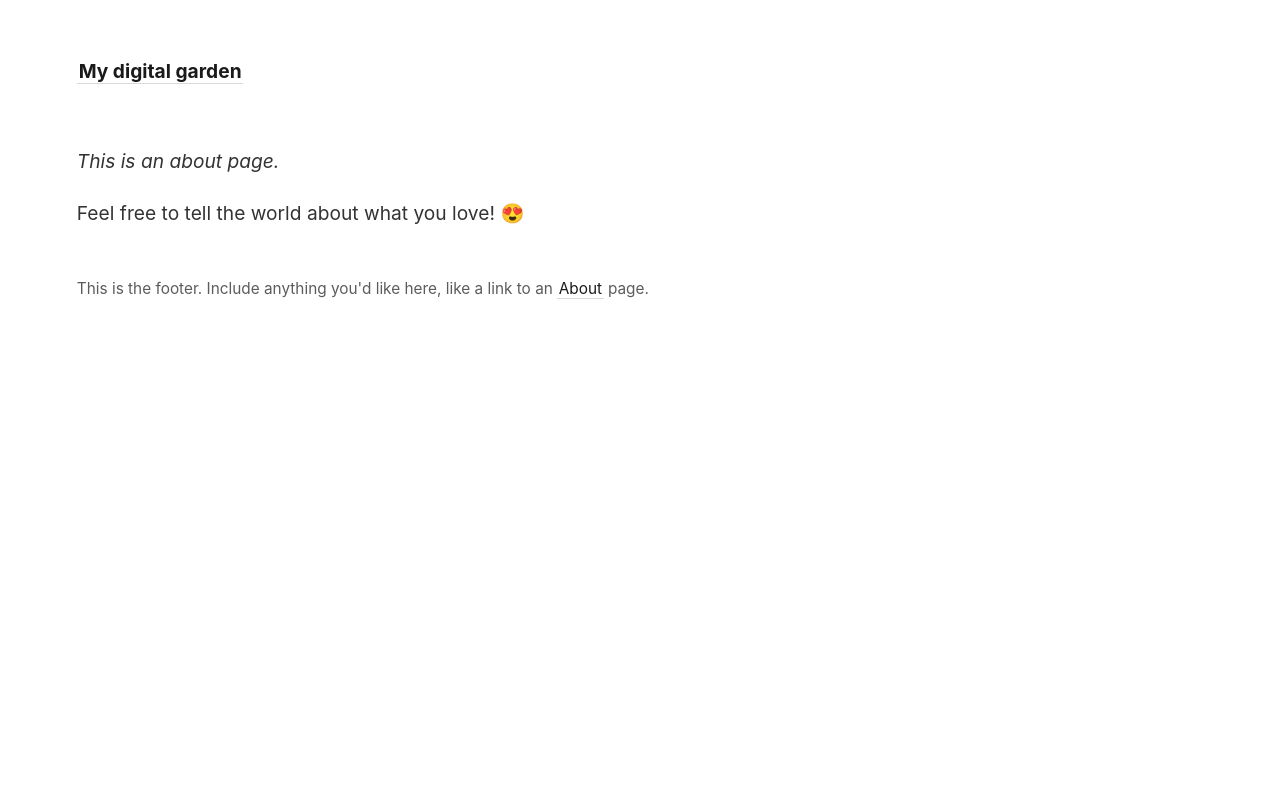
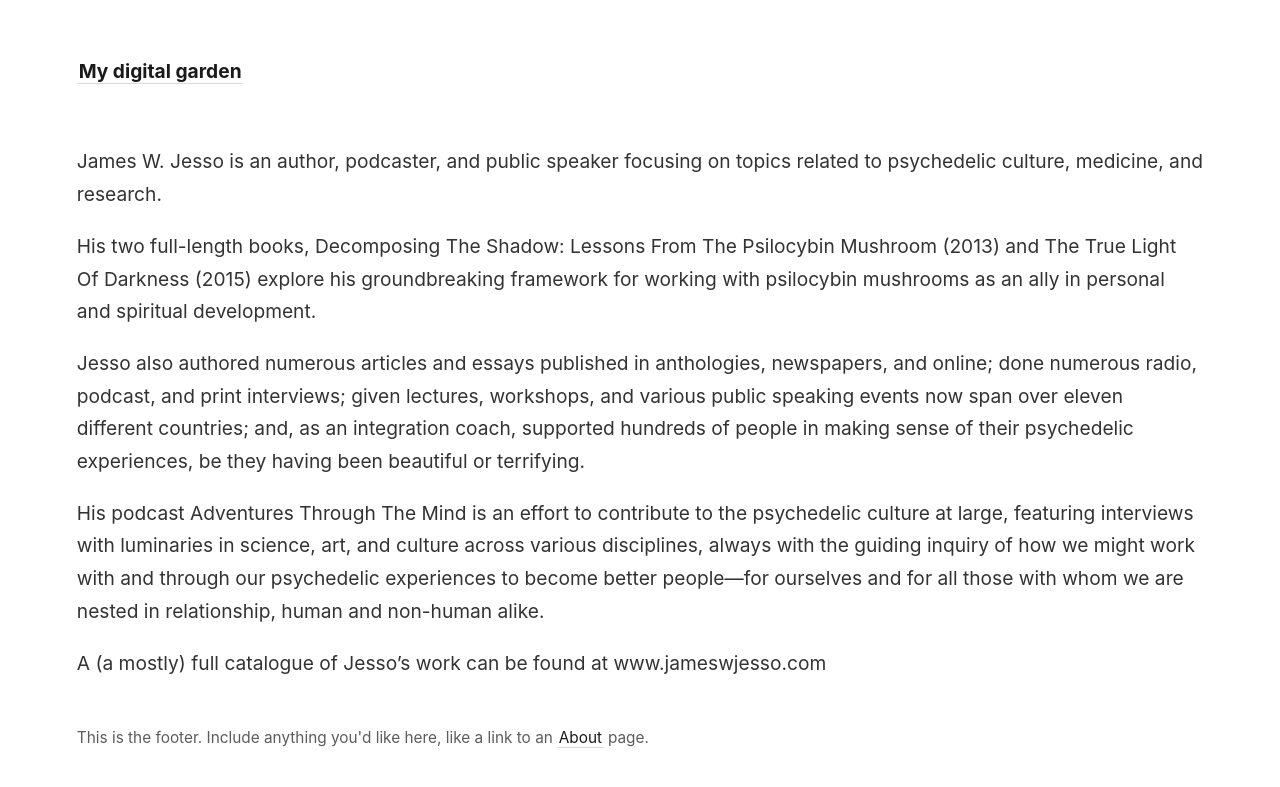
Before and after one commit to jameswjesso/mydigitalgarden, a Jekyll site: the page built from _pages/about.md, in a window 1280 px wide. Shown: the top 787 px of the page. Built offline with Jekyll 4.4.1, drawn with Linux system fonts in a browser that asks for light colours.

Commit message:
more update

```diff
--- a/_pages/about.md
+++ b/_pages/about.md
@@ -4,6 +4,12 @@ title: About
 permalink: /about
 ---
 
-*This is an about page.*
+James W. Jesso is an author, podcaster, and public speaker focusing on topics related to psychedelic culture, medicine, and research.
 
-Feel free to tell the world about what you love! 😍
+His two full-length books, Decomposing The Shadow: Lessons From The Psilocybin Mushroom (2013) and The True Light Of Darkness (2015) explore his groundbreaking framework for working with psilocybin mushrooms as an ally in personal and spiritual development.
+
+Jesso also authored numerous articles and essays published in anthologies, newspapers, and online; done numerous radio, podcast, and print interviews; given lectures, workshops, and various public speaking events now span over eleven different countries; and, as an integration coach, supported hundreds of people in making sense of their psychedelic experiences, be they having been beautiful or terrifying.
+
+His podcast Adventures Through The Mind is an effort to contribute to the psychedelic culture at large, featuring interviews with luminaries in science, art, and culture across various disciplines, always with the guiding inquiry of how we might work with and through our psychedelic experiences to become better people—for ourselves and for all those with whom we are nested in relationship, human and non-human alike.
+
+A (a mostly) full catalogue of Jesso's work can be found at  www.jameswjesso.com
```
Also changed, not shown: _pages/index.md (+1 -2 lines), 4 other files.
